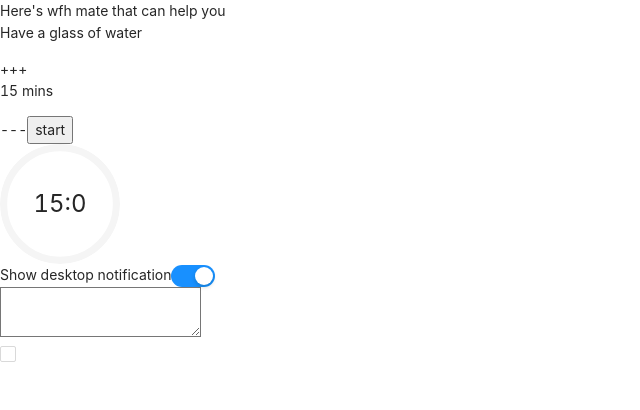
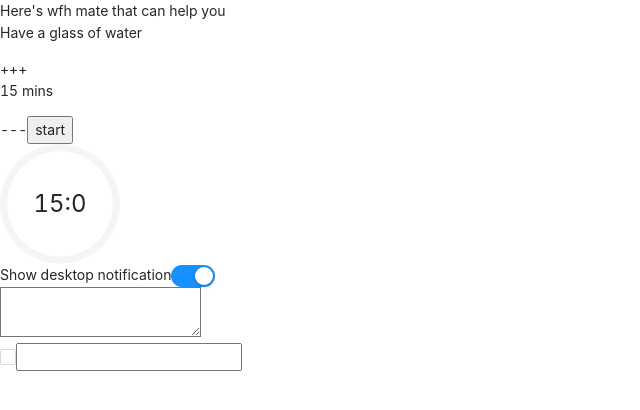
Before and after one commit to karthick3018/wfh-mate, a React (Create React App) app: page / in a window 1280 px wide. Shown: the top 410 px of the page, without its empty margins (0-640 px from the left). Built offline with nearby package versions, Linux system fonts and the light colour scheme.

Commit message:
todo in local store

```diff
--- a/src/uiElements/textArea.js
+++ b/src/uiElements/textArea.js
@@ -1,16 +1,18 @@
-import React,{useState} from 'react';
+import React from 'react';
+import useLocalStorage  from '../hooks/useLocalStorage';
 
 const TextArea = () => {
-  const [textArea,setTextArea] = useState('');
+  const [{state,setState}] = useLocalStorage('textAreaContent','');
+
   const handleTextAreaChange = (e) => {
-    setTextArea(e.target.value)
+    setState(e.target.value)
   }
 
   return (
     <div>
       <textarea
        onChange={handleTextAreaChange}
-       value={textArea}
+       value={state}
       />
     </div>
   )
--- a/src/uiElements/todo.js
+++ b/src/uiElements/todo.js
@@ -1,10 +1,12 @@
-import React,{useState} from 'react';
+import React from 'react';
+import useLocalStorage  from '../hooks/useLocalStorage';
 import { Checkbox } from 'antd';
+
 
 const initialData = [{id:0,completed:false,todoText:''}];
 
 const TodoElement = () => {
-  const [todoValues,setTodoValues] = useState(()=>initialData);
+  const [{state:todoValues,setState:setTodoValues}] = useLocalStorage('todoList',initialData);
 
   const handleKeyPress = (e) => {
     if(e.key==='Enter'){
@@ -22,6 +24,11 @@ const TodoElement = () => {
     todoValues[index].completed = !todoValues[index].completed
     setTodoValues(updatedValue);
   }
+  const handleTextChange = (e,index) => {
+    let updatedValue = [...todoValues];
+    todoValues[index].todoText = e.target.value
+    setTodoValues(updatedValue);
+  }
 
   return (
     <div>
@@ -29,7 +36,7 @@ const TodoElement = () => {
         return(
          <div key={eachTodoItems?.id}>
           <Checkbox onChange={()=>handleCheckBoxChange(i)} checked={eachTodoItems?.completed} />
-          <div contentEditable="true" onKeyPress={handleKeyPress}/>
+          <input onKeyPress={handleKeyPress} onChange={(e)=>handleTextChange(e,i)} value={eachTodoItems?.todoText}/>
          </div>
         )
       })}
```
